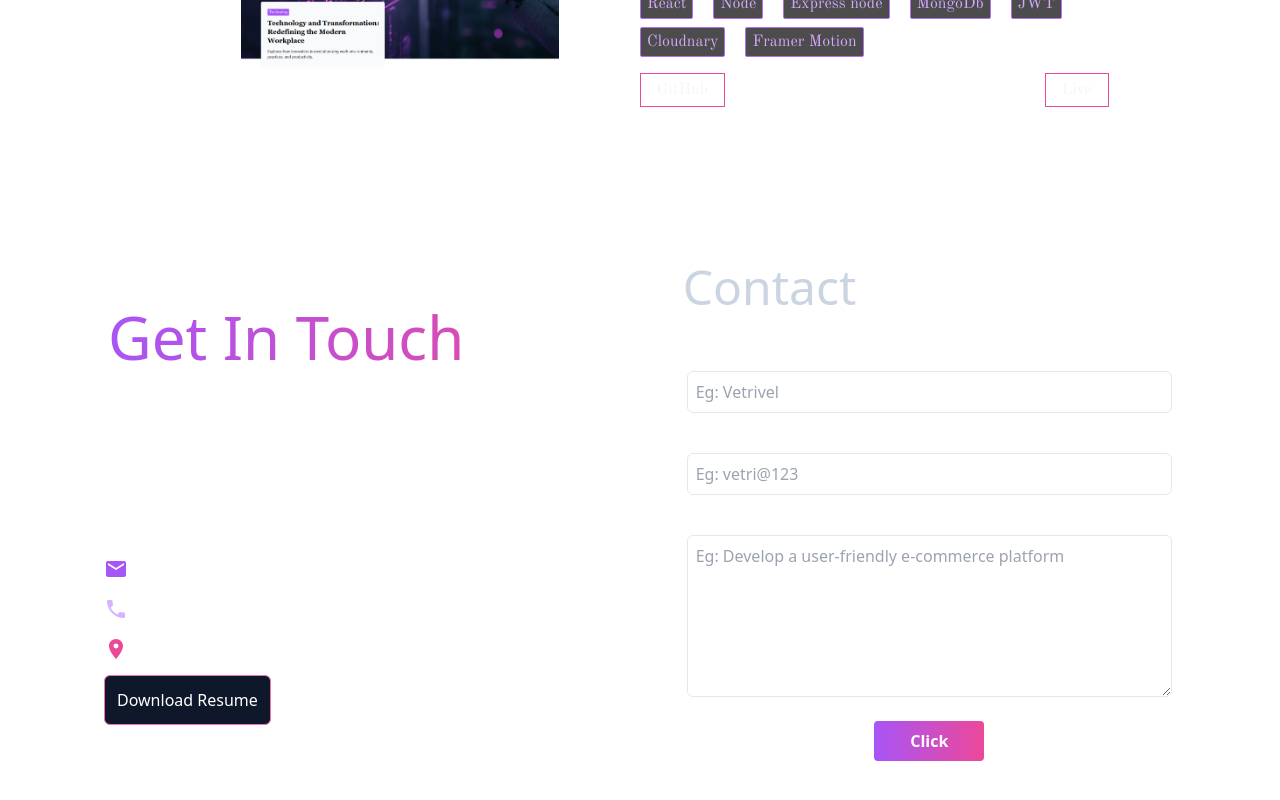
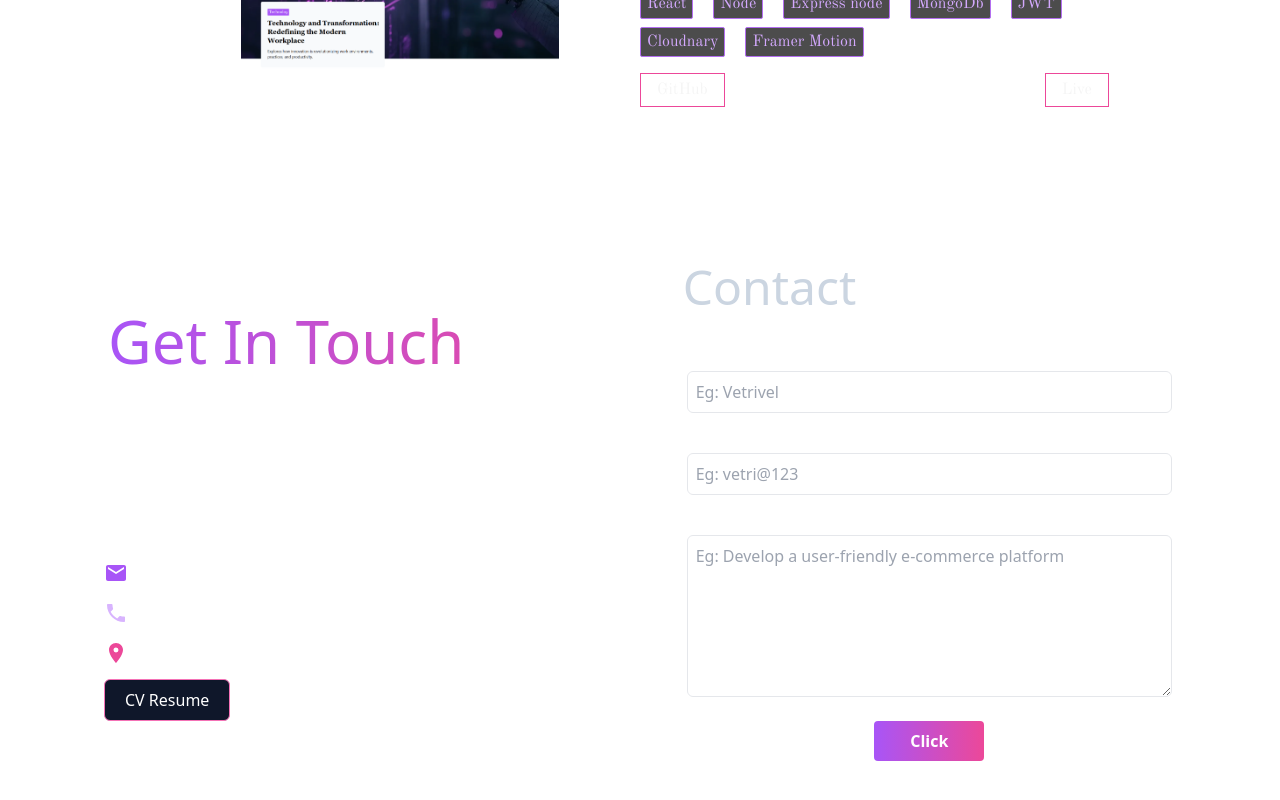
Before and after one commit to Velu-samy/portfolio, a React (Vite) app: page / in a window 1280 px wide. Shown: the part 3619-4419 px from the top of the page. Built offline with nearby package versions, Linux system fonts and the light colour scheme.

Commit message:
added url

```diff
--- a/src/components/Form.jsx
+++ b/src/components/Form.jsx
@@ -2,7 +2,7 @@ import React, { useState, useRef } from 'react';
 import { MdEmail, MdPhone, MdLocationOn } from "react-icons/md";
 import { motion } from 'framer-motion';
 import emailjs from '@emailjs/browser';
-import resume from '../asstes/velusamy M -softwaredevloper.pdf';
+import resume from '../asstes/velusamy M - SoftwareDeveloper.pdf';
 
 function Form() {
   const [values, setValues] = useState({
@@ -82,10 +82,10 @@ function Form() {
             <div className="container-tags mt-3 flex gap-2 items-center">
               <a
                 href={resume}
-                className="border border-pink-400  p-2  lg:p-3 rounded-md bg-slate-900 text-white hover:bg-pink-400 transition-colors"
-                download="Velusamy-M-SoftwareDeveloper"
+                className="border border-pink-400    lg:px-5  py-2 rounded-md bg-slate-900 text-white hover:bg-pink-400 transition-colors"
+                download="VelusamyM-SoftwareDeveloper"
               >
-                Download Resume
+               CV Resume
               </a>
             </div>
 
```
Also changed, not shown: 3 other files (tests, documents, lock files or other folders).
